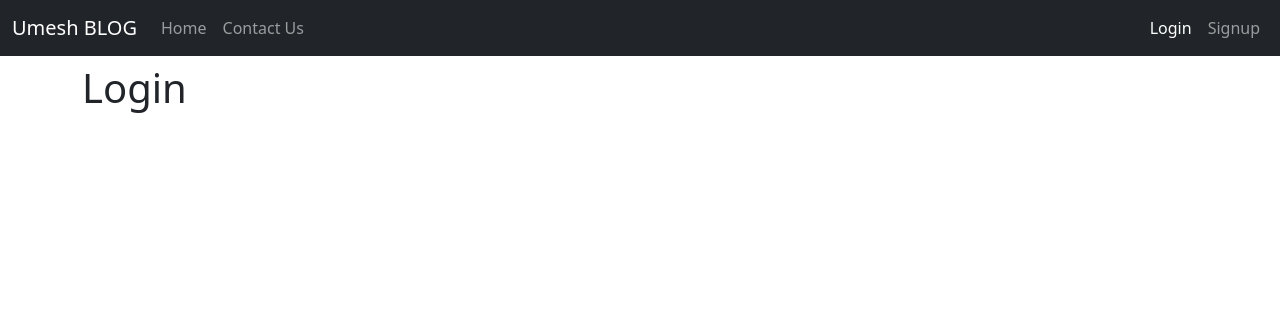
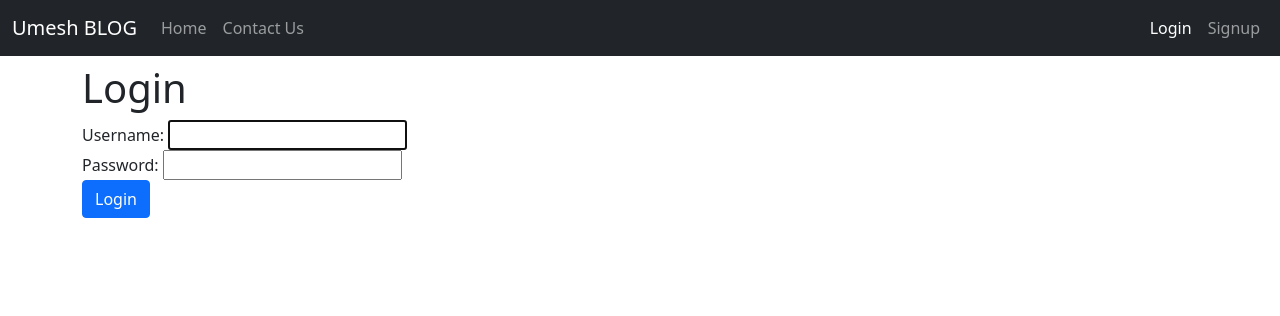
Before and after one commit to UmeshBabu7/BlogRESTAPIs, a Django app: page /authors/login/ in a window 1280 px wide. Shown: the top 316 px of the page. Run offline with Django 5.2, Linux system fonts and the light colour scheme.

Commit message:
Created user login form

```diff
--- a/blogproject/authors/urls.py
+++ b/blogproject/authors/urls.py
@@ -1,7 +1,9 @@
 from django.urls import path
 from .import views
+from unicodedata import name
 
 urlpatterns = [
     path('create-new-account/', views.signUp, name="register"),
     path('login/', views.logIn, name="login"),
+    path('logout/', views.logOut, name="logout")
 ]
--- a/blogproject/authors/views.py
+++ b/blogproject/authors/views.py
@@ -1,8 +1,8 @@
 from django.shortcuts import render,redirect
-from django.contrib.auth.forms import UserCreationForm
+from django.contrib.auth.forms import UserCreationForm,AuthenticationForm
 from django.contrib import messages
 from .forms import SignupForm
-from django.contrib.auth import authenticate, login
+from django.contrib.auth import authenticate, login,logout
 
 # Create your views here.
 
@@ -27,4 +27,27 @@ def signUp(request):
 
 
 def logIn(request):
-    return render(request, "login.html")
+    if request.method == "POST":
+        form = AuthenticationForm(request, data = request.POST)
+        if form.is_valid():
+            username = form.cleaned_data.get('username')
+            password = form.cleaned_data.get('password')
+
+            user = authenticate(username = username, password=password)
+
+            if user is not None:
+                login(request, user)
+                messages.success(request, f"You are logged in as {username}")
+                return redirect('home')
+            else:
+                messages.error(request, "Error")
+        else:
+            messages.error(request, "Username or password incorrect")
+    form = AuthenticationForm()
+    return render(request, "login.html", {"login_form": form})
+
+
+def logOut(request):
+    logout(request)
+    messages.success(request, "You have successfully logged out.")
+    return redirect('home')
--- a/blogproject/templates/containers/_navbar.html
+++ b/blogproject/templates/containers/_navbar.html
@@ -33,6 +33,9 @@
             <li class="nav-item">
                 <a class="nav-link" aria-current="page" href="#">{{user.username}}</a>
             </li>
+            <li class="nav-item">
+                <a class="nav-link" aria-current="page" href="{% url 'logout' %}">Logout</a>
+            </li>
             {% else %}
             <li class="nav-item">
                 <a
--- a/blogproject/templates/login.html
+++ b/blogproject/templates/login.html
@@ -4,4 +4,10 @@
 
 <h1>Login</h1>
 
+<form method="post">
+    {% csrf_token %}
+    {{login_form}}
+    <button type="submit" class="btn btn-primary">Login</button>
+</form>
+
 {% endblock content %}
```
